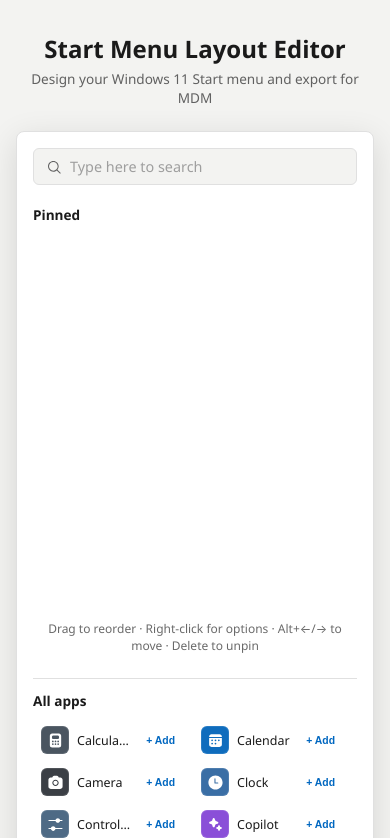
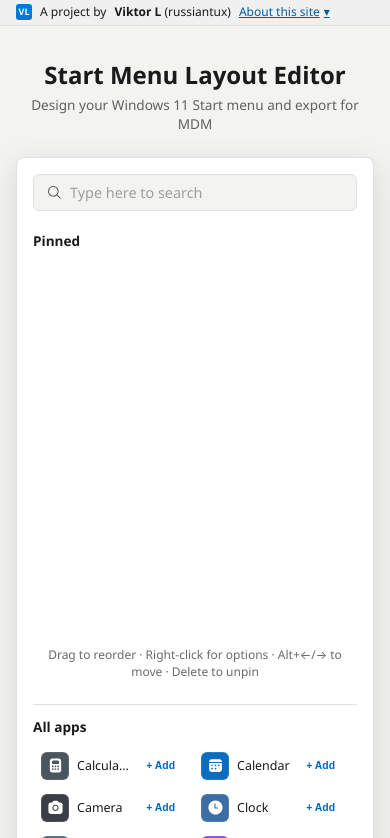
Before and after one commit to russiantux/win11-StartMenu-layoutSim, a plain HTML site: page index.html in a window 390 px wide. Shown: the top 838 px of the page. Drawn offline with Linux system fonts and the light colour scheme.

Commit message:
Add reusable creator banner; page uses block layout; README folder note
- js/creator-banner.js: self-contained <creator-banner> web component
  (Shadow DOM, light/dark, expandable "About this site" panel)
- Body no longer a flex row so the sticky banner spans the page
- README: explain why exported layouts can't contain Start folders
- run-all.sh: treat HTMLElement as a browser global

Co-Authored-By: Claude Opus 5.5 <noreply@anthropic.com>
Claude-Session: https://claude.ai/code/session_01S2oNCjdzHryBtqvDsXYgDB

```diff
--- a/css/styles.css
+++ b/css/styles.css
@@ -20,9 +20,7 @@ body {
   font-family: "Segoe UI Variable", "Segoe UI", system-ui, -apple-system, sans-serif;
   background: var(--bg-app);
   color: var(--text-primary);
-  display: flex;
-  justify-content: center;
-  padding: 2rem 1rem;
+  margin: 0;
   transition: background 0.2s, color 0.2s;
 }
 
@@ -101,9 +99,10 @@ body {
 
 /* --- App header --- */
 #app {
-  width: 100%;
   max-width: 880px;
-  min-width: 0;
+  margin: 0 auto;
+  padding: 2rem 1rem;
+  box-sizing: content-box;
 }
 
 #app header {
--- a/index.html
+++ b/index.html
@@ -9,6 +9,7 @@
   <link rel="stylesheet" href="css/styles.css">
 </head>
 <body>
+  <creator-banner name="Viktor L" handle="russiantux"></creator-banner>
   <div id="app">
     <header>
       <h1>Start Menu Layout Editor</h1>
@@ -22,6 +23,7 @@
       <p>Icons: <a href="https://github.com/microsoft/fluentui-system-icons">Fluent UI System Icons</a> (MIT). Not affiliated with or endorsed by Microsoft. Windows and related names are trademarks of Microsoft Corporation.</p>
     </footer>
   </div>
+  <script type="module" src="js/creator-banner.js"></script>
   <script type="module" src="js/main.js"></script>
 </body>
 </html>
--- /dev/null
+++ b/js/creator-banner.js
@@ -0,0 +1,218 @@
+/* Usage (copy this line into any project): */
+/* <script type="module" src="js/creator-banner.js"></script> */
+/* <creator-banner name="Viktor L" handle="russiantux" */
+/*                 href="https://github.com/russiantux" repo=""></creator-banner> */
+
+class CreatorBanner extends HTMLElement {
+  static get observedAttributes() {
+    return ["name", "handle", "href", "repo"];
+  }
+
+  constructor() {
+    super();
+    this.attachShadow({ mode: "open" });
+    const style = document.createElement("style");
+    style.textContent = `
+:host { display: block; position: sticky; top: 0; z-index: 900; }
+.bar { font-size: 12px; line-height: 1.4; padding: 4px 16px; background: #f0f0f0; color: #1b1b1b; border-bottom: 1px solid rgba(0,0,0,0.08); }
+@media (prefers-color-scheme: dark) { .bar { background: #1b1b1b; color: #e6e6e6; border-bottom-color: rgba(255,255,255,0.08); } }
+.inner { max-width: 1100px; margin: 0 auto; display: flex; align-items: center; gap: 8px; flex-wrap: wrap; }
+.badge { display: inline-flex; align-items: center; justify-content: center; width: 16px; height: 16px; border-radius: 3px; background: #0078D4; color: #fff; font-weight: 700; font-size: 9px; flex-shrink: 0; }
+.label { display: inline; white-space: nowrap; }
+.toggle { all: unset; cursor: pointer; color: #005ea2; text-decoration: underline; font-family: inherit; font-size: inherit; display: inline-flex; align-items: center; gap: 4px; }
+@media (prefers-color-scheme: dark) { .toggle { color: #73b3e7; } }
+.chevron { display: inline-block; transition: transform 0.15s; }
+.panel { padding: 12px 16px 16px; background: #f0f0f0; border-bottom: 1px solid rgba(0,0,0,0.08); }
+@media (prefers-color-scheme: dark) { .panel { background: #1b1b1b; border-bottom-color: rgba(255,255,255,0.08); } }
+.panel-inner { max-width: 1100px; margin: 0 auto; display: grid; grid-template-columns: 1fr 1fr; gap: 16px; }
+@media (max-width: 600px) { .panel-inner { grid-template-columns: 1fr; } }
+.col b { display: block; margin-bottom: 4px; }
+.source-link { color: #005ea2; text-decoration: underline; }
+@media (prefers-color-scheme: dark) { .source-link { color: #73b3e7; } }
+`;
+
+    const slot = document.createElement("slot");
+    this.shadowRoot.appendChild(style);
+    this.shadowRoot.appendChild(slot);
+  }
+
+  connectedCallback() {
+    this._render();
+  }
+
+  attributeChangedCallback() {
+    this._render();
+  }
+
+  _getAttr(name) {
+    return (this.getAttribute(name) || "").trim();
+  }
+
+  _getInitials(name) {
+    const words = name.trim().split(/\s+/);
+    return (words[0]?.[0] || "") + (words.length > 1 ? (words[1][0] || "") : "");
+  }
+
+  _render() {
+    // Remove any previously rendered bar/panel (keep style + slot).
+    this.shadowRoot.querySelectorAll(".bar, .panel").forEach((n) => n.remove());
+
+    const name = this._getAttr("name");
+    const handle = this._getAttr("handle");
+    const href = this._getAttr("href");
+    const repo = this._getAttr("repo");
+
+    // === Collapsed bar ===
+    const bar = document.createElement("div");
+    bar.className = "bar";
+
+    // Monogram badge: first letter of each word, uppercase.
+    const badge = document.createElement("span");
+    badge.className = "badge";
+    badge.setAttribute("aria-hidden", "true");
+    badge.textContent = this._getInitials(name);
+
+    // Label: "A project by {name}" + optional handle.
+    const label = document.createElement("span");
+    label.className = "label";
+
+    if (href) {
+      const a = document.createElement("a");
+      a.href = href;
+      a.style.color = "inherit";
+
+      const s = document.createElement("strong");
+      let linkText = name || "";
+      if (handle) linkText += ` (${handle})`;
+      s.textContent = linkText;
+      a.appendChild(s);
+
+      label.appendChild(a);
+    } else {
+      const strong = document.createElement("strong");
+      strong.textContent = name || "";
+      label.appendChild(strong);
+      if (handle) {
+        const hs = document.createElement("span");
+        hs.textContent = ` (${handle})`;
+        label.appendChild(hs);
+      }
+    }
+
+    // Wrap contents in inner div for centring.
+    const inner = document.createElement("div");
+    inner.className = "inner";
+
+    inner.appendChild(badge);
+    inner.appendChild(document.createTextNode("A project by "));
+    inner.appendChild(label);
+
+    // Toggle button (expands/collapses panel).
+    const toggle = document.createElement("button");
+    toggle.type = "button";
+    toggle.className = "toggle";
+
+    // Stable panel ID across re-renders.
+    let panelId = this.getAttribute("data-panel-id");
+    if (!panelId) {
+      panelId = `cb-${Date.now().toString(36)}`;
+      this.setAttribute("data-panel-id", panelId);
+    }
+
+    toggle.setAttribute("aria-expanded", "false");
+    toggle.setAttribute("aria-controls", panelId);
+
+    const chevron = document.createElement("span");
+    chevron.className = "chevron";
+    chevron.textContent = "▾";
+
+    toggle.appendChild(document.createTextNode("About this site "));
+    toggle.appendChild(chevron);
+
+    inner.appendChild(toggle);
+    bar.appendChild(inner);
+
+    // === Expanded panel (hidden by default) ===
+    const panel = document.createElement("div");
+    panel.className = "panel";
+    panel.id = panelId;
+    panel.setAttribute("hidden", "");
+
+    const panelInner = document.createElement("div");
+    panelInner.className = "panel-inner";
+
+    // Column 1: Independent project.
+    const col1 = document.createElement("div");
+    col1.className = "col";
+
+    const b1 = document.createElement("b");
+    b1.textContent = "Independent project";
+
+    const p1 = document.createElement("span");
+    p1.textContent = ` Built and maintained by ${name}. Not affiliated with any company or government.`;
+
+    col1.appendChild(b1);
+    col1.appendChild(p1);
+
+    // Column 2: Open and private.
+    const col2 = document.createElement("div");
+    col2.className = "col";
+
+    const b2 = document.createElement("b");
+    b2.textContent = "Open and private";
+
+    const p2 = document.createElement("span");
+    p2.textContent = " Runs entirely in your browser. Nothing you enter is sent anywhere.";
+
+    col2.appendChild(b2);
+    col2.appendChild(p2);
+
+    // Optional source link: only when repo starts with https://.
+    if (repo.startsWith("https://")) {
+      const a = document.createElement("a");
+      a.className = "source-link";
+      a.setAttribute("href", repo);
+
+      const srcLabelEl = document.createElement("span");
+      srcLabelEl.textContent = "View the source code";
+      a.appendChild(srcLabelEl);
+
+      const br = document.createElement("br");
+      col2.appendChild(br);
+      col2.appendChild(a);
+    }
+
+    panelInner.appendChild(col1);
+    panelInner.appendChild(col2);
+    panel.appendChild(panelInner);
+
+    // Escape: close, return focus to toggle.
+    panel.addEventListener("keydown", (e) => {
+      if (e.key === "Escape") {
+        e.preventDefault();
+        panel.setAttribute("hidden", "");
+        toggle.setAttribute("aria-expanded", "false");
+        chevron.textContent = "▾";
+        toggle.focus();
+      }
+    });
+
+    // Toggle: expand/collapse. Only Escape/close returns focus to toggle.
+    toggle.addEventListener("click", () => {
+      panel.toggleAttribute("hidden");
+      const isOpen = !panel.hasAttribute("hidden");
+      toggle.setAttribute("aria-expanded", String(isOpen));
+      chevron.textContent = isOpen ? "▴" : "▾";
+    });
+
+    this.shadowRoot.appendChild(bar);
+    this.shadowRoot.appendChild(panel);
+  }
+}
+
+if (!customElements.get("creator-banner")) {
+  customElements.define("creator-banner", CreatorBanner);
+}
+
+export { CreatorBanner };
+export default CreatorBanner;
```
Also changed, not shown: 2 other files.
